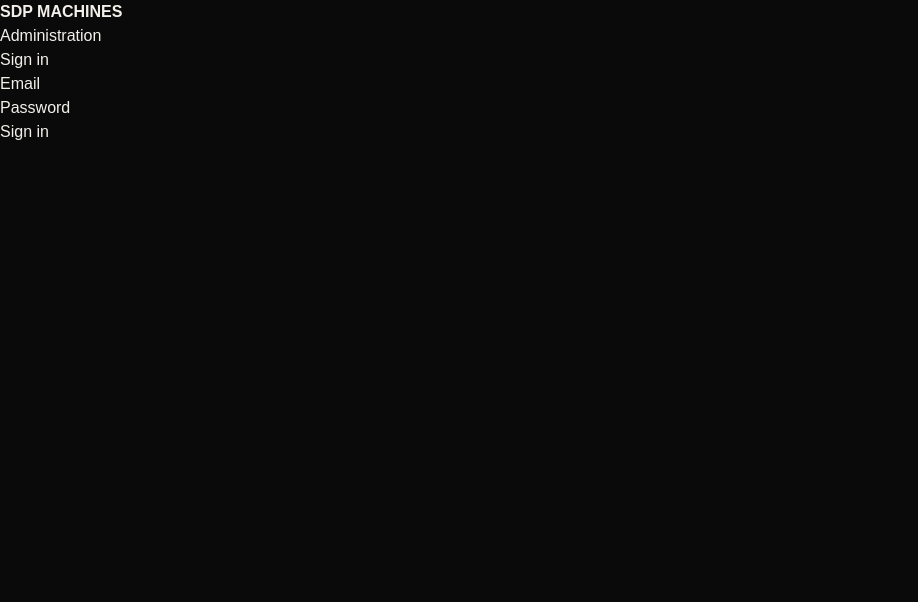
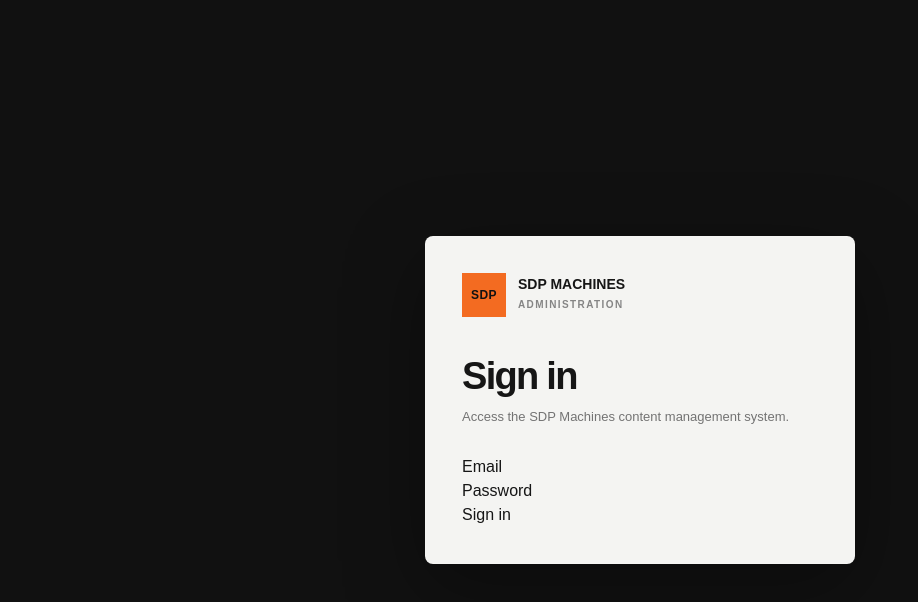
Before and after one commit to Parvesh93/sdp-machines-website, a Next.js app: page /login in a window 1280 px wide. Shown: the top 602 px of the page, without its empty margins (0-918 px from the left). Built offline with nearby package versions, Linux system fonts and the light colour scheme.

Commit message:
Refactor admin login page to Tailwind

```diff
--- a/src/app/login/page.tsx
+++ b/src/app/login/page.tsx
@@ -2,21 +2,30 @@
 
 export default function LoginPage() {
   return (
-    <main className="admin-login">
-      <div className="admin-login-card">
-        <div>
-          <strong>
-            SDP MACHINES
-          </strong>
+    <main className="grid min-h-screen place-items-center bg-[#111111] px-[18px] py-10 text-[#161616]">
+      <div className="w-full max-w-[430px] rounded-lg border border-white/10 bg-[#f4f4f2] p-7 shadow-[0_24px_80px_rgba(0,0,0,0.35)] sm:p-9">
+        <div className="mb-10 flex items-center gap-3">
+          <div className="grid h-11 w-11 place-items-center bg-[#f36b21] text-[12px] font-extrabold tracking-[0.04em] text-[#111111]">
+            SDP
+          </div>
 
-          <p>
-            Administration
-          </p>
+          <div>
+            <strong className="block text-[14px] leading-none">
+              SDP MACHINES
+            </strong>
+            <p className="mt-1.5 text-[10px] font-semibold uppercase tracking-[0.14em] text-[#858585]">
+              Administration
+            </p>
+          </div>
         </div>
 
-        <h1>
+        <h1 className="m-0 text-[38px] font-semibold leading-none tracking-[-0.045em]">
           Sign in
         </h1>
+
+        <p className="mb-7 mt-3 text-[13px] leading-[1.6] text-[#737373]">
+          Access the SDP Machines content management system.
+        </p>
 
         <LoginForm />
       </div>
```
